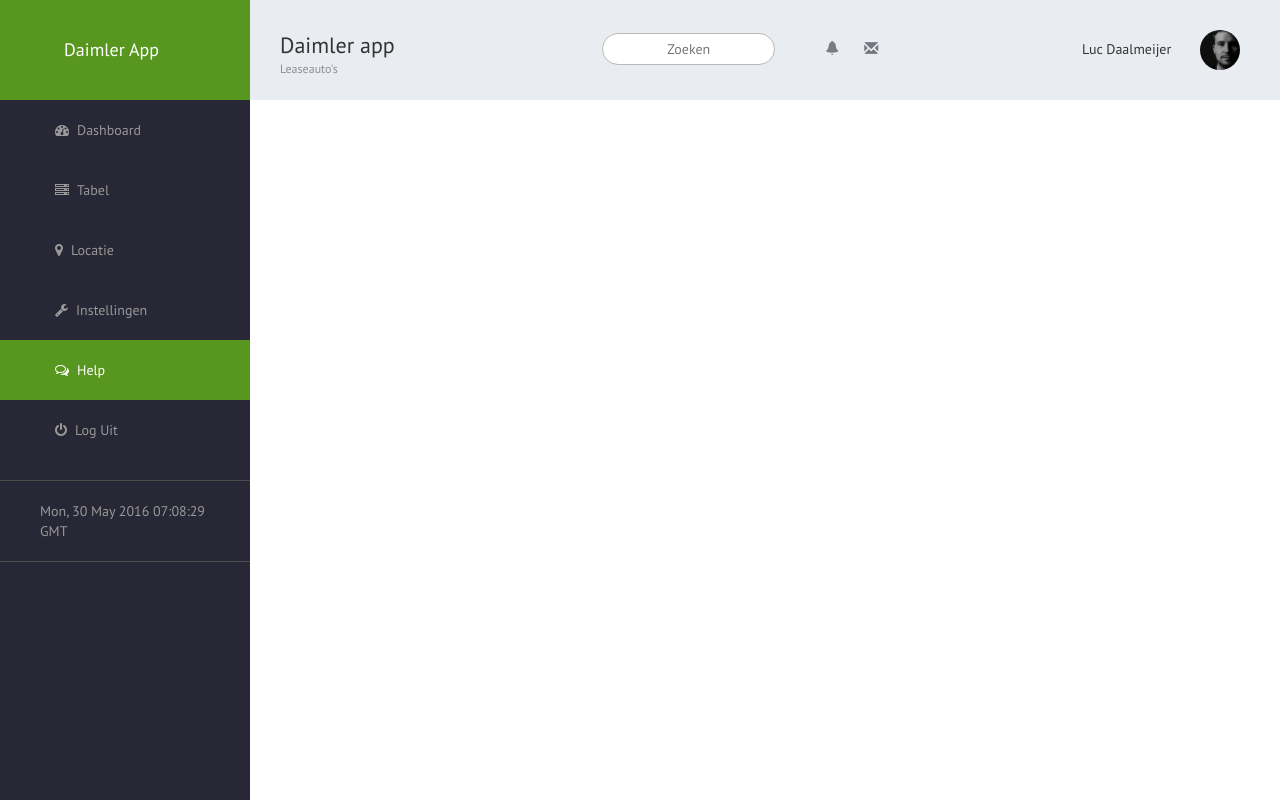
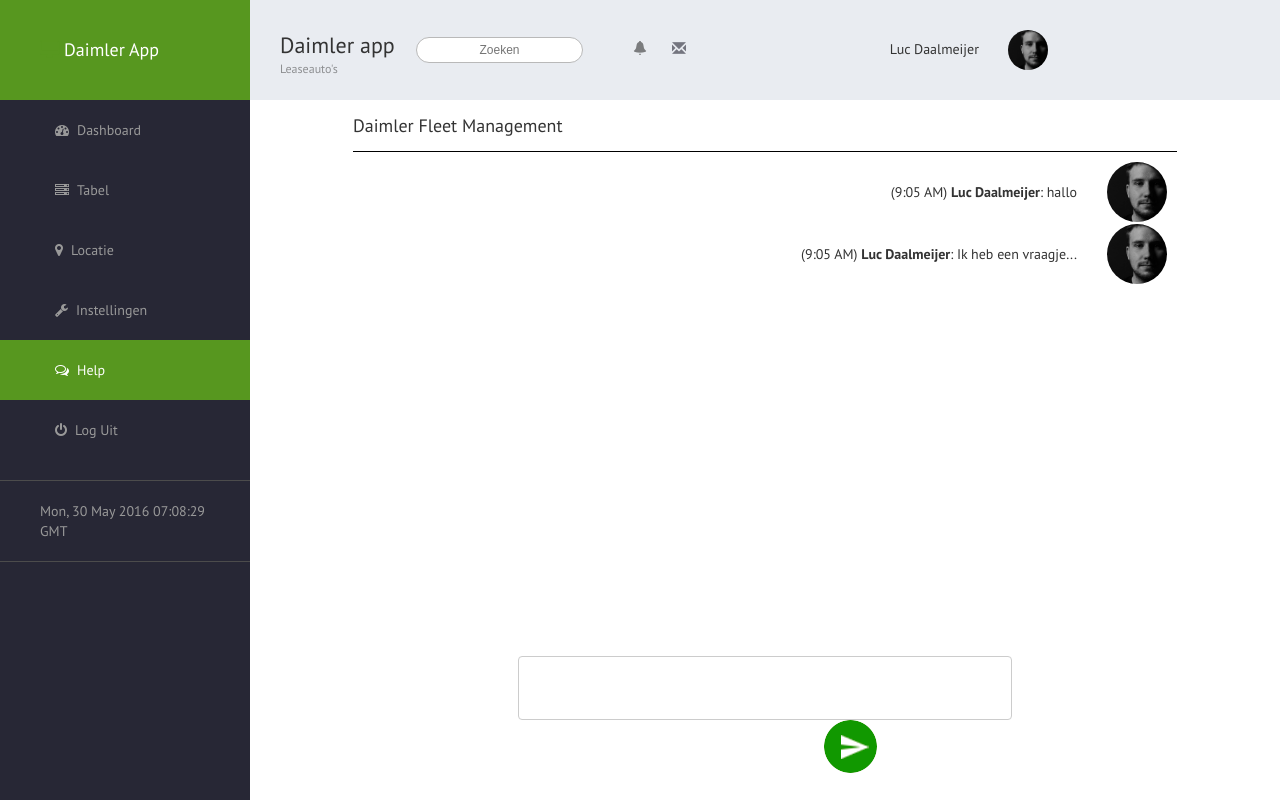
Before and after one commit to Demi101/Dashboard, a PHP site: page /help.php in a window 1280 px wide. Run offline with PHP 8.4, Linux system fonts and the light colour scheme; some libraries are stand-ins or nearby versions.

Commit message:
chat
chat toegevoegd

```diff
--- /dev/null
+++ b/css/help.css
@@ -0,0 +1,83 @@
+
+form, p, span {
+    margin:0;
+    padding:0; }
+
+input { font:12px arial; }
+
+a {
+    color:#0000FF;
+    text-decoration:none; }
+
+    a:hover { text-decoration:underline; }
+
+#wrapper-chat, #loginform {
+    margin:0 auto;
+    padding-bottom:25px;
+    width:100%;
+text-align: center;}
+
+#loginform { padding-top:18px; }
+
+    #loginform p { margin: 5px; }
+
+#chatbox {
+    text-align:right;
+    margin:0 auto;
+    margin-bottom:25px;
+    padding:10px;
+    background:#fff;
+    height:60vh;
+    width:80%;
+    border-top:1px solid #000;
+    overflow:auto; }
+
+#chatbox p {
+    line-height: 60px;
+    display: inline;
+    margin-right: 30px;
+    line-height: 60px;
+}
+
+#chatbox img{
+    float: right;
+}
+form{
+    width: 80%;
+        margin: 0 auto;
+}
+
+.chatfoto{
+    width: 60px;
+    height: auto;
+    border-radius: 60px;
+    float: right;
+}
+
+#usermsg {
+    width: 60%;
+    padding: 24px 30px;
+    margin: 0 auto;
+    border: 1px solid #ccc;
+    border-radius: 4px;
+    box-sizing: border-box;
+}
+
+#submitmsg{
+    display: block;
+    float: right;
+    box-sizing: border-box;
+    margin-right: 300px;
+}
+
+#submit { width: 60px; }
+
+.error { color: #ff0000; }
+
+#menu { padding:12.5px 10% 12.5px 10%; }
+
+.welcome { float:left; font-family: 'PT Sans', sans-serif!important; font-size: 18px;}
+
+.logout { float:right; }
+
+.msgln { margin:0 0 2px 0; float: right; display: block; width: 100%;}
--- a/help.php
+++ b/help.php
@@ -22,6 +22,7 @@
 
     <!-- Custom CSS -->
     <link href="css/simple-sidebar.css" rel="stylesheet">
+    <link rel="stylesheet" href="css/help.css"  type="text/css">
 
     </head>
     <body>
@@ -52,6 +53,39 @@
         include "header.php"
 
         ?>
+        <div id="wrapper-chat">
+    <div id="menu">
+        <p class="welcome">Daimler Fleet Management</p>
+        <div style="clear:both"></div>
+    </div>
+
+    <div id="chatbox"><?php
+if(file_exists("log.html") && filesize("log.html") > 0){
+    $handle = fopen("log.html", "r");
+    $contents = fread($handle, filesize("log.html"));
+    fclose($handle);
+
+    echo $contents;
+}
+?></div>
+
+            <form name="message" action="">
+                <input name="usermsg" type="text" id="usermsg" size="63" />
+                <input type="image" name="submitimg" id="submitmsg" src="img/send.png" alt="Submit details" />
+            </form>
+        </div>
+        <script type="text/javascript" src="http://ajax.googleapis.com/ajax/libs/jquery/1.3/jquery.min.js"></script>
+        <script type="text/javascript">
+        // jQuery Document
+        $(document).ready(function(){
+            $("#submitmsg").click(function(){
+		var clientmsg = $("#usermsg").val();
+		$.post("post.php", {text: clientmsg});
+		$("#usermsg").attr("value", "");
+		return false;
+	});
+        });
+        </script>
 
         <div id="page-content-wrapper">
             <div class="container-fluid">
--- /dev/null
+++ b/log.html
@@ -0,0 +1 @@
+<div class='msgln'><p>(9:05 AM) <b>Luc Daalmeijer</b>: hallo</p><img src='img/luc.jpg' class='chatfoto'/></div><div class='msgln'><p>(9:05 AM) <b>Luc Daalmeijer</b>: Ik heb een vraagje...</p><img src='img/luc.jpg' class='chatfoto'/></div>
```
Also changed, not shown: post.php (added, +10 -0 lines), img/send.png (added), style.css (line endings or trailing spaces).
